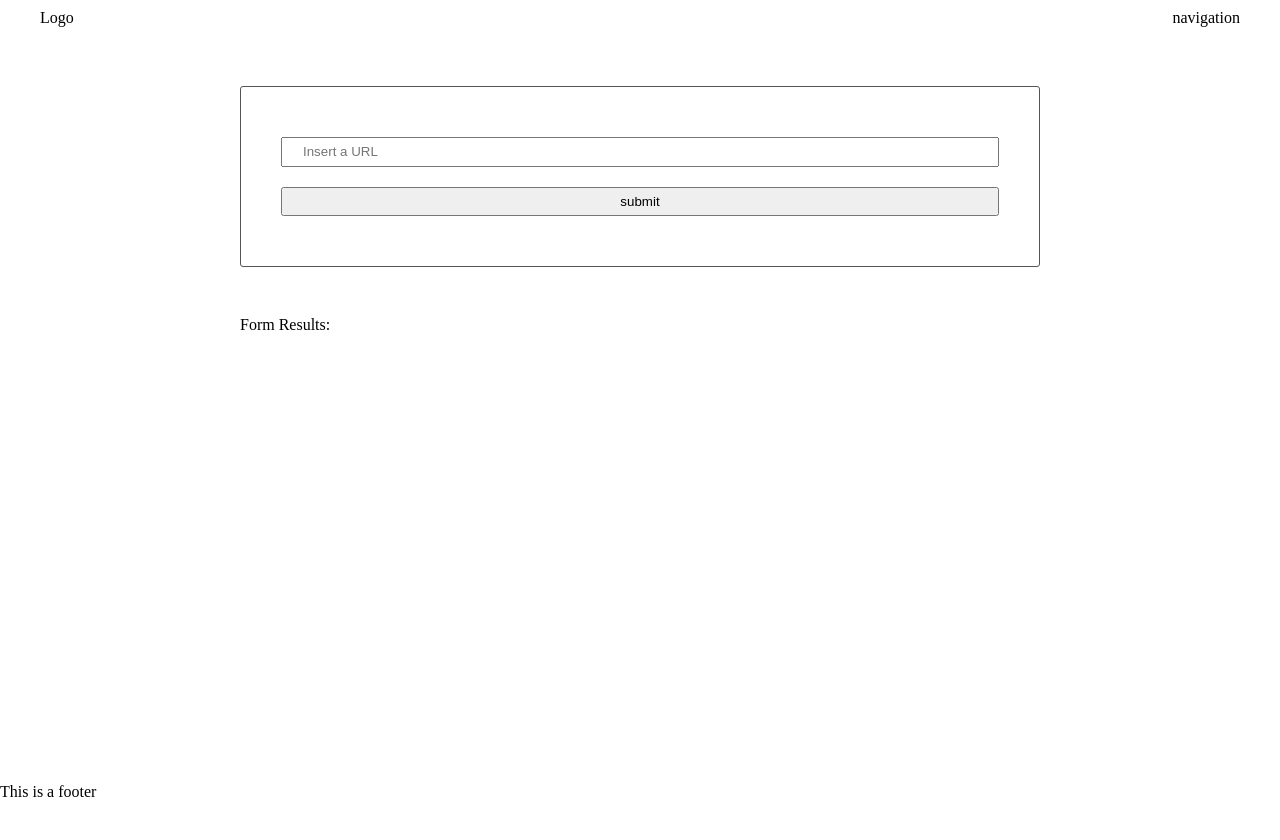
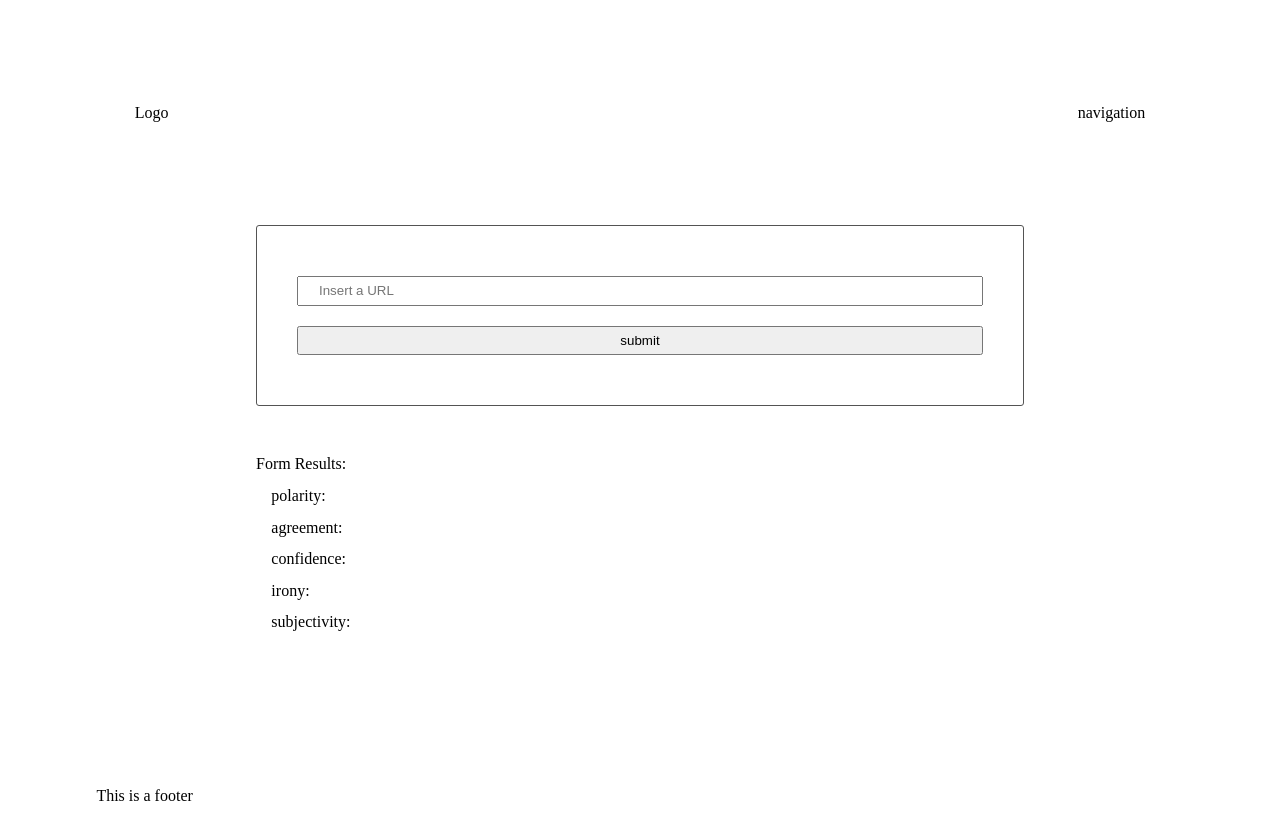
Before and after one commit to lamalqahtani/evaluate-news-nlp, a website built with webpack: page src/client/views/index.html in a window 1280 px wide. Before the commit the page ends 800 px from the top, so only its background shows below. Built offline with nearby package versions, Linux system fonts and the light colour scheme.

Commit message:
adding a placeholderes for api results

```diff
--- a/src/client/styles/resets.scss
+++ b/src/client/styles/resets.scss
@@ -20,7 +20,7 @@ article, aside, canvas, details, embed,
 figure, figcaption, footer, header, hgroup,
 menu, nav, output, ruby, section, summary,
 time, mark, audio, video {
-	margin: 0;
+	margin: 2%;
 	padding: 0;
 	border: 0;
 	font-size: 100%;
--- a/src/client/views/index.html
+++ b/src/client/views/index.html
@@ -31,7 +31,13 @@
 
             <section>
                 <strong>Form Results:</strong>
-                <div id="results"></div>
+                <div id="results">
+                            <h4>polarity: <span id="polarity"></span></h4>
+                            <h4>agreement: <span id="agreement"></span></h4>
+                            <h4>confidence: <span id="confidence"></span></h4>
+                            <h4>irony: <span id="irony"></span></h4>
+                            <h4>subjectivity: <span id="subjectivity"></span></h4>
+                </div>
             </section>
         </main>
 
```
